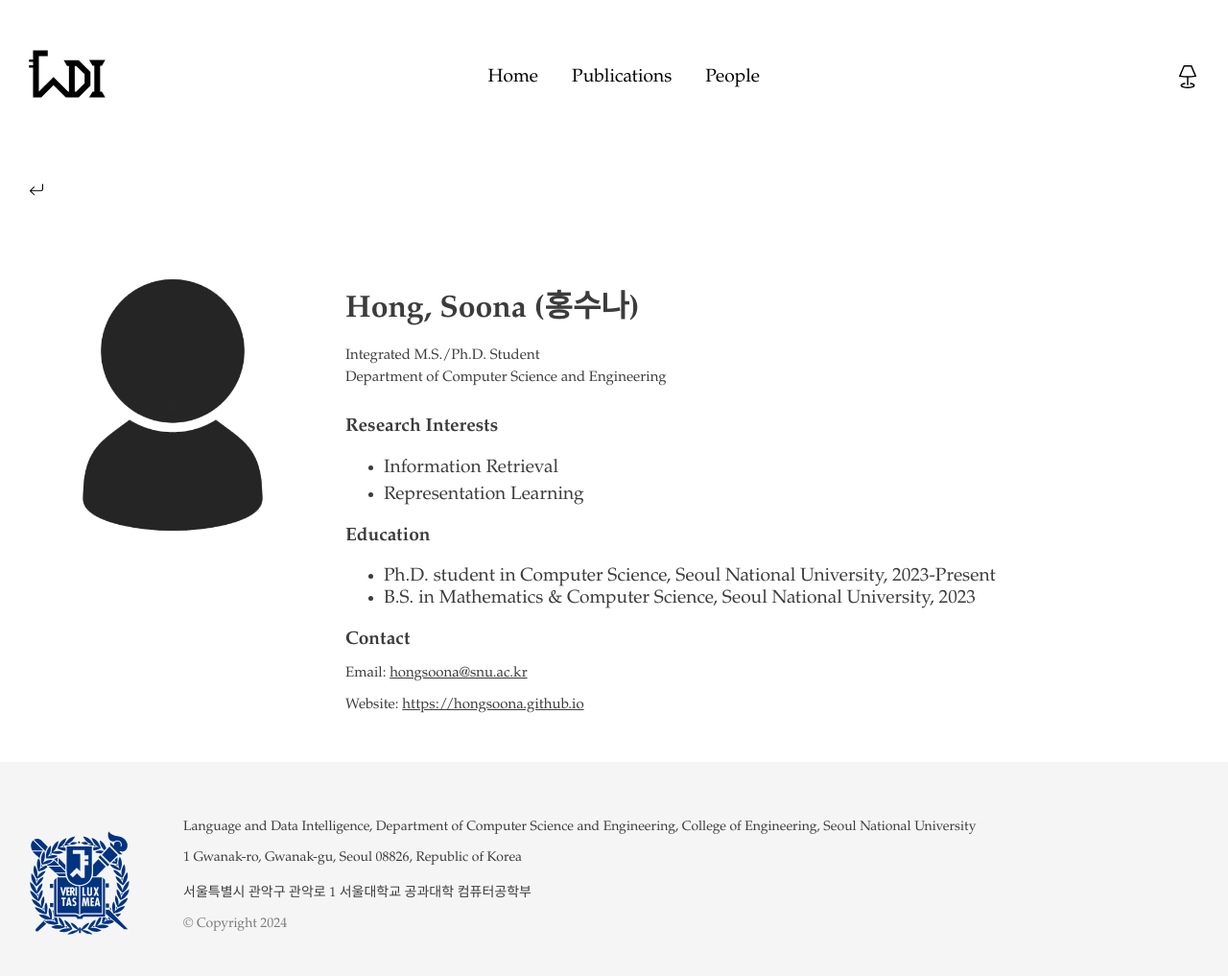
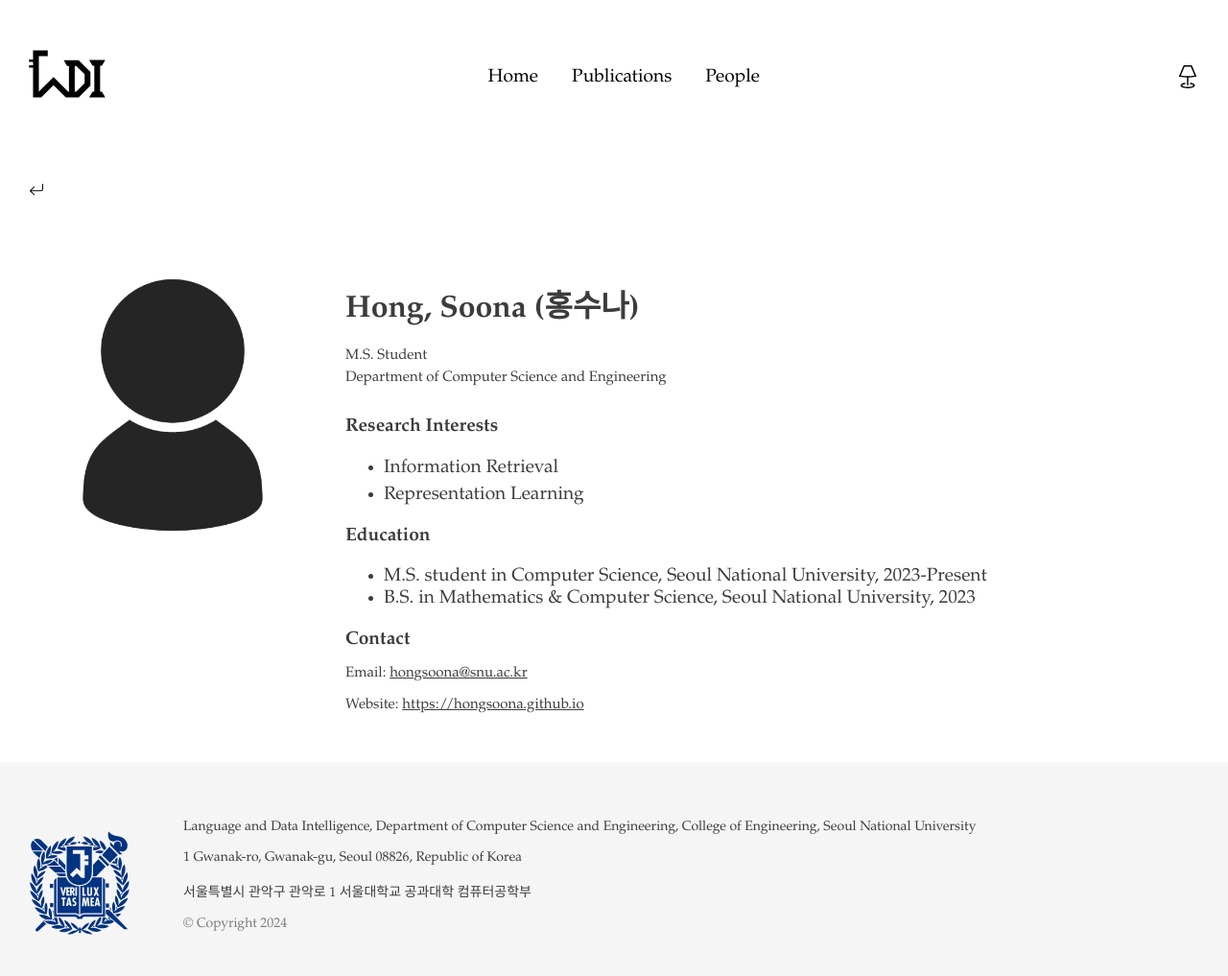
Before and after one commit to ldilab/ldilab.github.io, a Jekyll site: the page built from _people/hongsn.md, in a window 1280 px wide. Shown: the whole page at 96% size. Built offline with Jekyll 4.4.1, drawn with Linux system fonts in a browser that asks for light colours.

Commit message:
Update hongsn.md

```diff
--- a/_people/hongsn.md
+++ b/_people/hongsn.md
@@ -2,13 +2,13 @@
 short_name: hongsn
 name: Hong Soona
 korean_name: 홍수나
-position: Integrated M.S./Ph.D. Student
+position: M.S. Student
 department: Department of Computer Science and Engineering
 interests:
  - Information Retrieval
  - Representation Learning
 education:
- - Ph.D. student in Computer Science, Seoul National University, 2023-Present
+ - M.S. student in Computer Science, Seoul National University, 2023-Present
  - B.S. in Mathematics & Computer Science, Seoul National University, 2023
 mail: hongsoona@snu.ac.kr
 website: https://hongsoona.github.io
```
